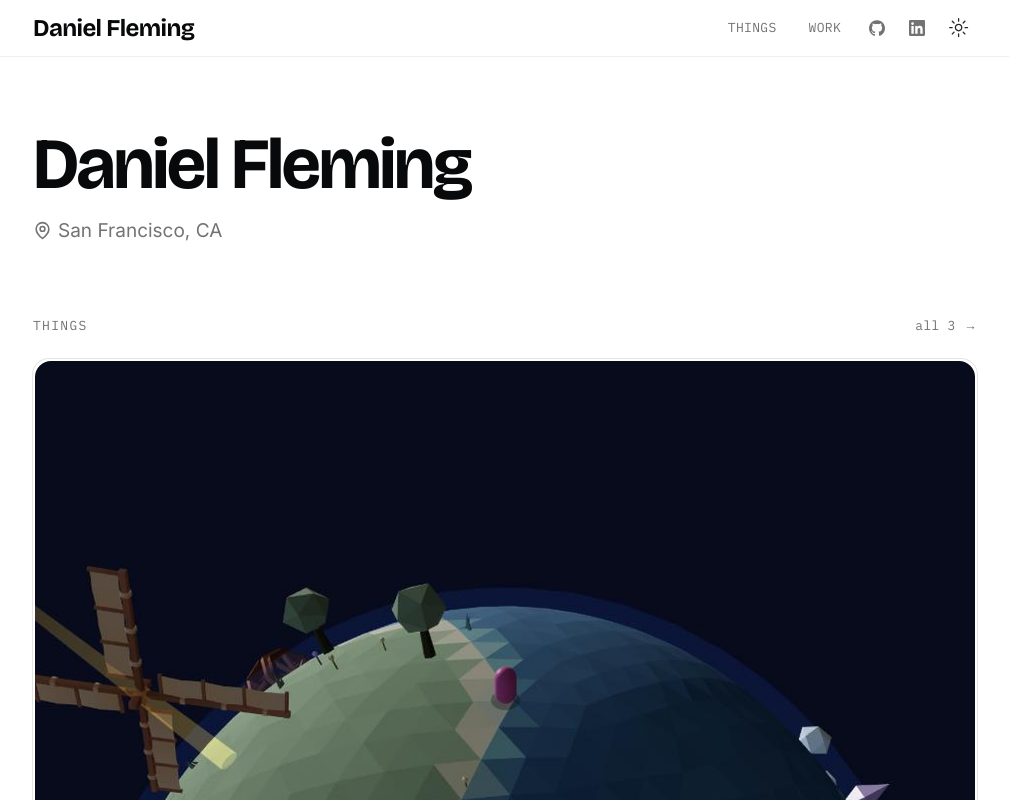
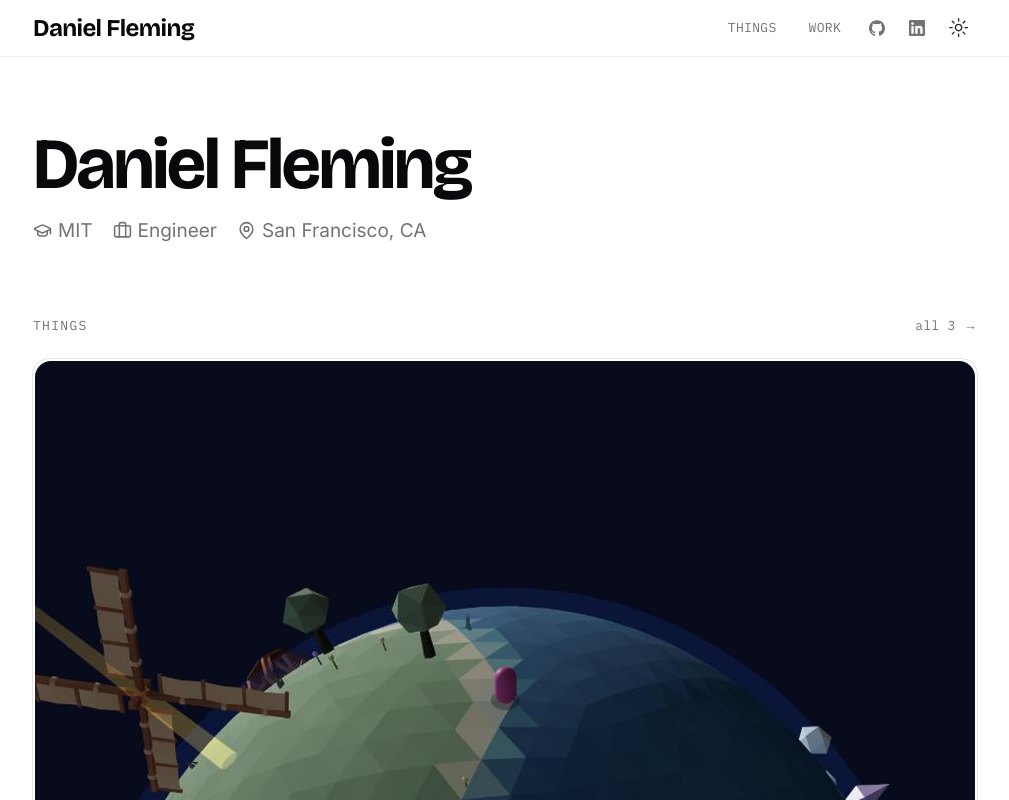
Before and after one commit to DanielF21/portfolio, a Next.js app: page / in a window 1280 px wide. Shown: the top 800 px of the page, without its empty margins (135-1144 px from the left). Built offline with nearby package versions, Linux system fonts and the light colour scheme.

Commit message:
edu, occupation on homepage

```diff
--- a/src/app/page.tsx
+++ b/src/app/page.tsx
@@ -1,4 +1,4 @@
-import { MapPin } from "lucide-react";
+import { Briefcase, GraduationCap, MapPin } from "lucide-react";
 import Link from "next/link";
 
 import { Container } from "@/components/layout/container";
@@ -31,13 +31,27 @@ export default async function Page() {
           >
             {SITE.name}
           </h1>
-          <p
-            className="reveal mt-4 flex items-center gap-1.5 text-lead text-muted-foreground"
+          {/* Education, occupation, location, in that order. A list rather
+              than a sentence: three unrelated facts, and a screen reader should
+              hear them as three. Wraps rather than truncates on narrow screens,
+              which is why the row gap exists. */}
+          <ul
+            className="reveal mt-4 flex flex-wrap items-center gap-x-5 gap-y-1.5 text-lead text-muted-foreground"
             style={revealDelay(1)}
           >
-            <MapPin className="size-[1em] shrink-0" aria-hidden />
-            San Francisco, CA
-          </p>
+            <li className="flex items-center gap-1.5">
+              <GraduationCap className="size-[1em] shrink-0" aria-hidden />
+              MIT
+            </li>
+            <li className="flex items-center gap-1.5">
+              <Briefcase className="size-[1em] shrink-0" aria-hidden />
+              Engineer
+            </li>
+            <li className="flex items-center gap-1.5">
+              <MapPin className="size-[1em] shrink-0" aria-hidden />
+              San Francisco, CA
+            </li>
+          </ul>
         </header>
 
         <section aria-labelledby="things-heading" className="flex flex-col gap-6">
```
